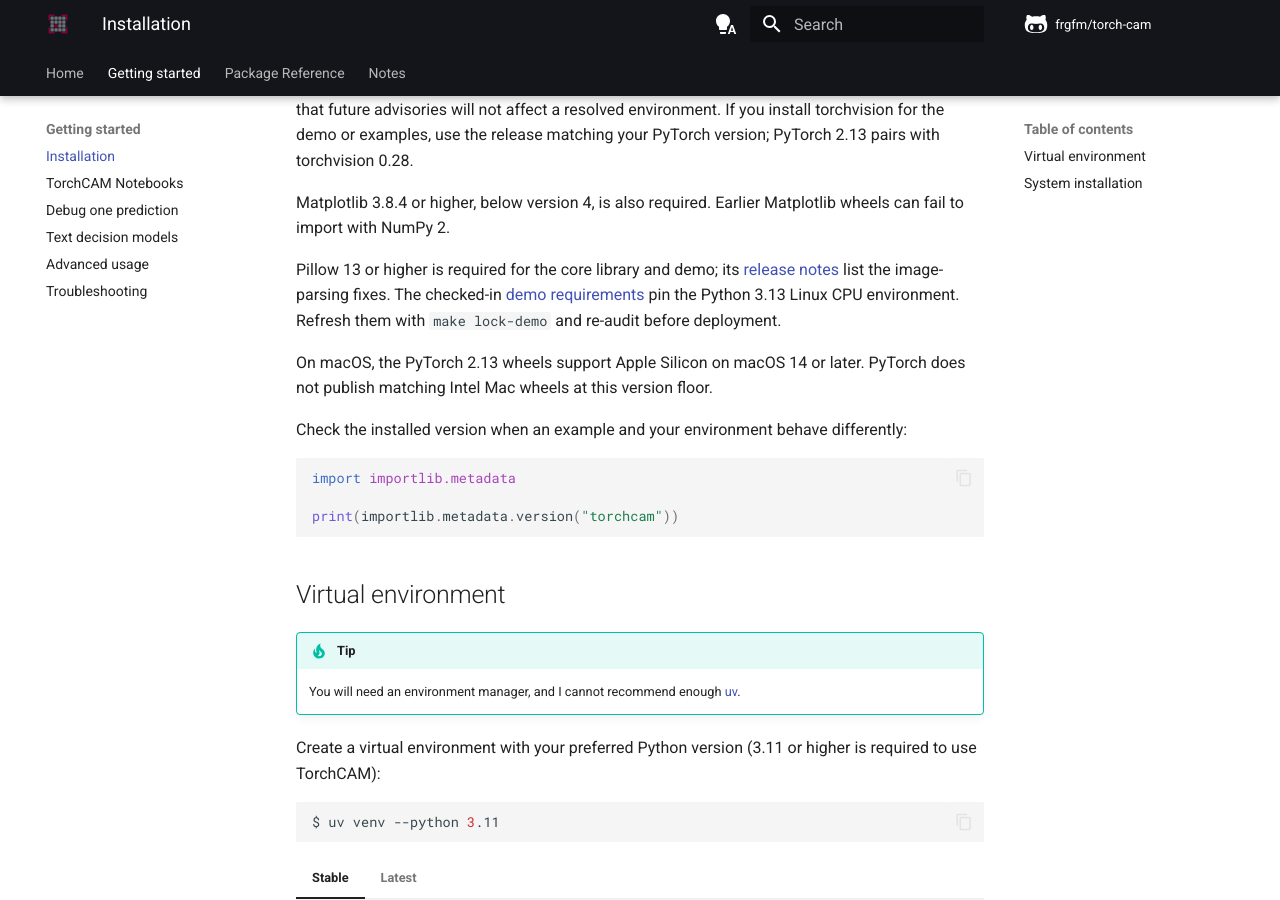
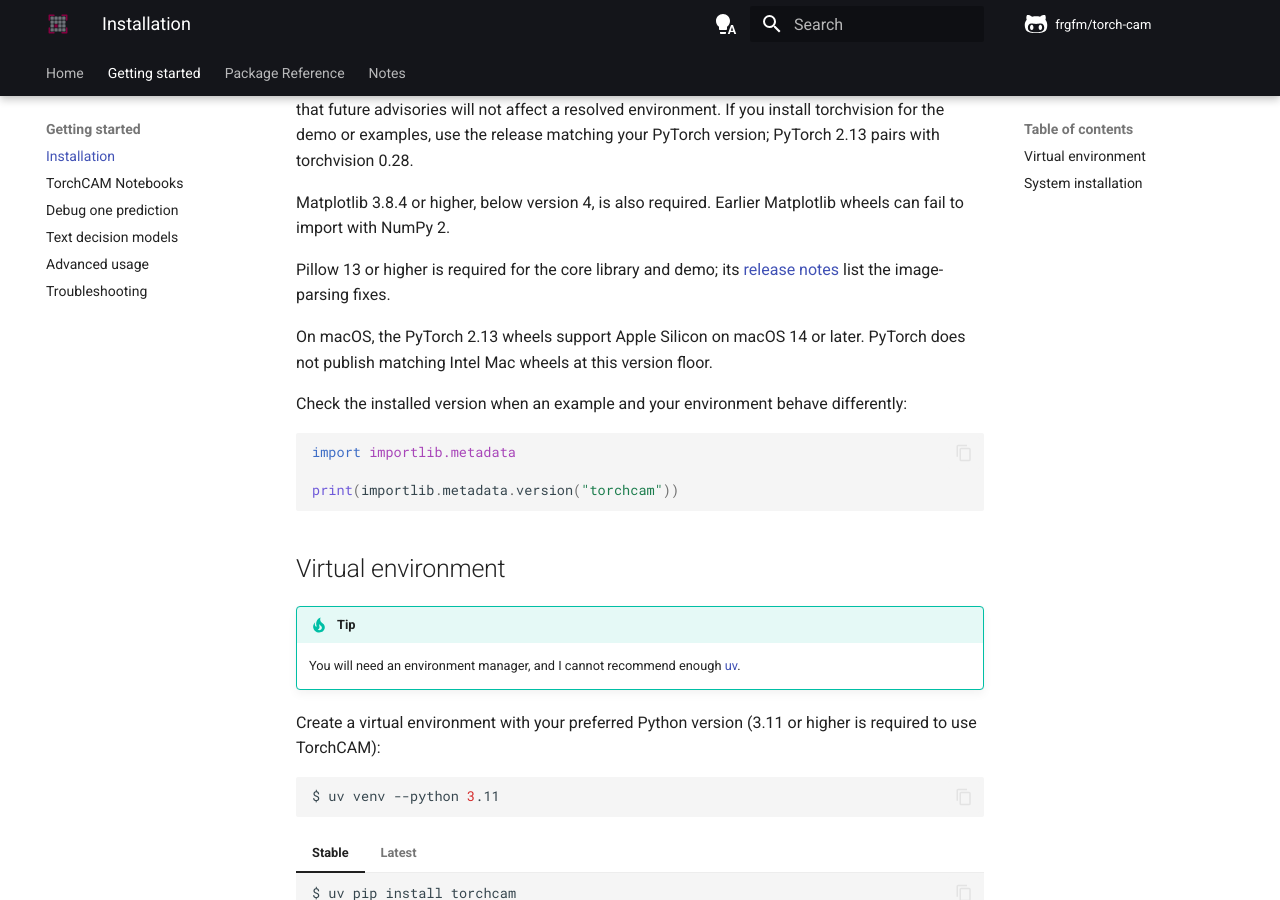
Before and after one commit to frgfm/torch-cam, an MkDocs documentation site: the page built from docs/docs/getting-started/installation.md, in a window 1280 px wide and 900 px high, scrolled down 571 px. Built offline with MkDocs 1.6.1 and Material for MkDocs 9.7.7, drawn with Linux system fonts in a browser that asks for light colours; comment, search, counter and statistics services are not loaded.

Commit message:
refactor(demo): install dependencies from the existing demo extra

```diff
--- a/docs/docs/getting-started/installation.md
+++ b/docs/docs/getting-started/installation.md
@@ -19,8 +19,6 @@ use the release matching your PyTorch version; PyTorch 2.13 pairs with torchvisi
 Matplotlib 3.8.4 or higher, below version 4, is also required. Earlier Matplotlib wheels can fail to import with NumPy 2.
 
 Pillow 13 or higher is required for the core library and demo; its [release notes](https://pillow.readthedocs.io/en/latest/releasenotes/13.0.0.html) list the image-parsing fixes.
-The checked-in [demo requirements](https://github.com/frgfm/torch-cam/blob/main/demo/requirements.txt) pin the Python 3.13 Linux CPU environment.
-Refresh them with `make lock-demo` and re-audit before deployment.
 
 On macOS, the PyTorch 2.13 wheels support Apple Silicon on macOS 14 or later. PyTorch does not publish matching
 Intel Mac wheels at this version floor.
```
Also changed, not shown: .github/SECURITY.md, 3 other files.
